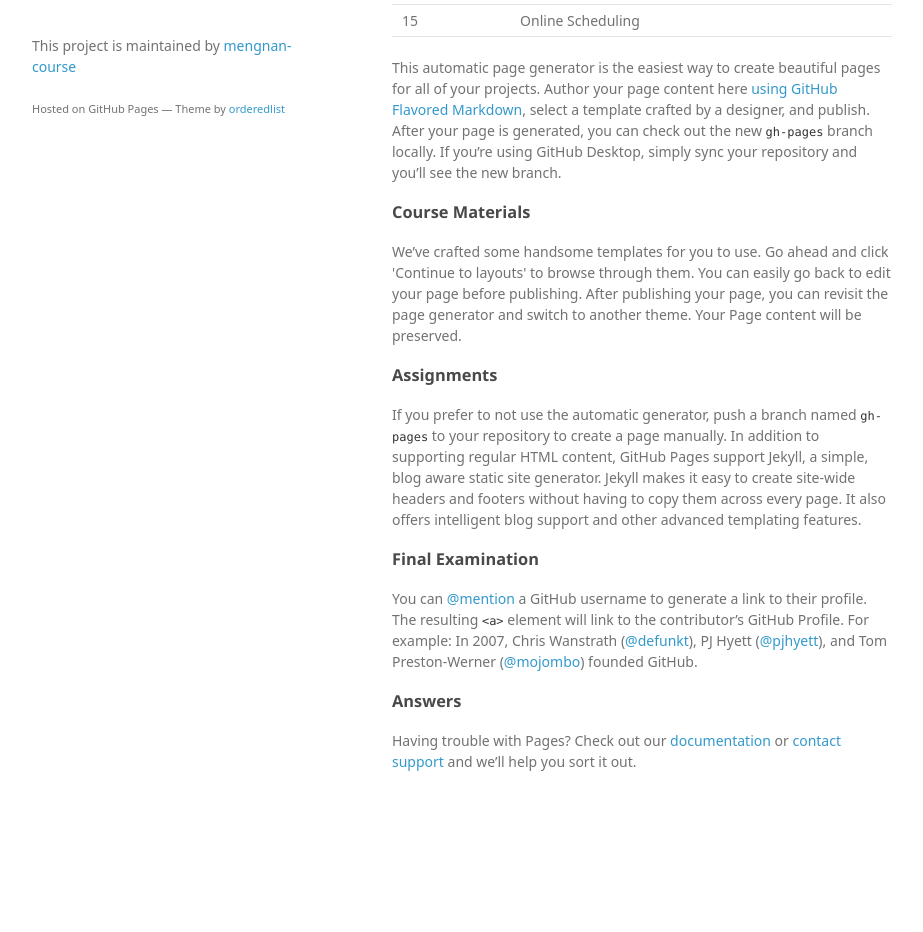
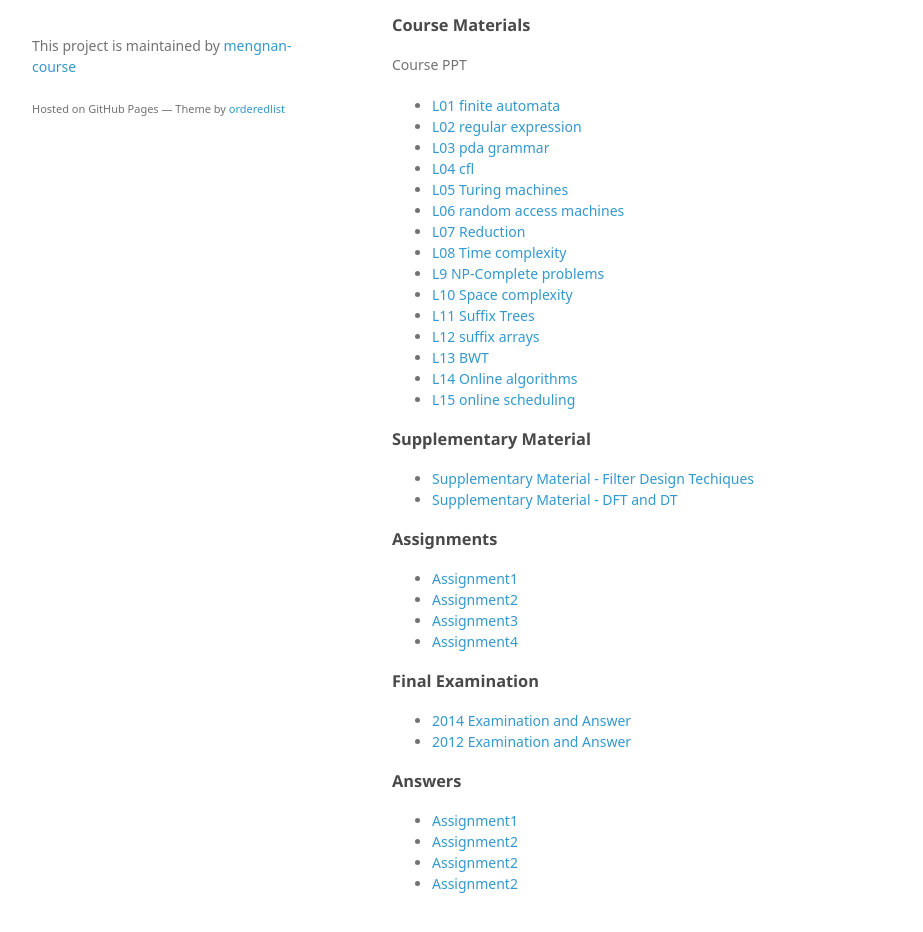
Before and after one commit to mengnan-course/COMP9601-Theory-of-Computation-and-Algorithms-Design-2015, a plain HTML site: page index.html in a window 1280 px wide. Shown: the part 612-1544 px from the top of the page, without its empty margins (178-1101 px from the left). Before the commit the page ends 1454 px from the top, so only its background shows below. Drawn offline with Linux system fonts and the light colour scheme; a web font is replaced by a local one.

```diff
--- a/index.html
+++ b/index.html
@@ -30,8 +30,6 @@
       <section>
         <h3>
 <a id="course-schedule" class="anchor" href="#course-schedule" aria-hidden="true"><span class="octicon octicon-link"></span></a>Course Schedule</h3>
-
-<p>Lecture Slides</p>
 
 <table>
 <thead>
@@ -104,27 +102,64 @@
 </tbody>
 </table>
 
-<p>This automatic page generator is the easiest way to create beautiful pages for all of your projects. Author your page content here <a href="https://guides.github.com/features/mastering-markdown/">using GitHub Flavored Markdown</a>, select a template crafted by a designer, and publish. After your page is generated, you can check out the new <code>gh-pages</code> branch locally. If you’re using GitHub Desktop, simply sync your repository and you’ll see the new branch.</p>
-
 <h3>
 <a id="course-materials" class="anchor" href="#course-materials" aria-hidden="true"><span class="octicon octicon-link"></span></a>Course Materials</h3>
 
-<p>We’ve crafted some handsome templates for you to use. Go ahead and click 'Continue to layouts' to browse through them. You can easily go back to edit your page before publishing. After publishing your page, you can revisit the page generator and switch to another theme. Your Page content will be preserved.</p>
+<p>Course PPT</p>
+
+<ul>
+<li><a href="https://github.com/mengnan-course/ELCE6026-Digital-signal-processing/blob/gh-pages/CourseMaterials/PPT/1-linear%20systems_Sep2015.pdf">L01 finite automata</a></li>
+<li><a href="#layers">L02 regular expression</a></li>
+<li><a href="#conv">L03 pda grammar</a></li>
+<li><a href="#pool">L04 cfl</a></li>
+<li><a href="#norm">L05 Turing machines</a></li>
+<li><a href="#fc">L06 random access machines</a></li>
+<li><a href="#convert">L07 Reduction</a></li>
+<li><a href="#architectures">L08 Time complexity</a></li>
+<li><a href="#layerpat">L9 NP-Complete problems</a></li>
+<li><a href="#layersizepat">L10 Space complexity</a></li>
+<li><a href="#case">L11 Suffix Trees</a></li>
+<li><a href="#comp">L12 suffix arrays</a></li>
+<li><a href="#comp">L13 BWT</a></li>
+<li><a href="#comp">L14 Online algorithms</a></li>
+<li><a href="#comp">L15 online scheduling</a></li>
+</ul>
+
+<h3>
+<a id="supplementary-material" class="anchor" href="#supplementary-material" aria-hidden="true"><span class="octicon octicon-link"></span></a>Supplementary Material</h3>
+
+<ul>
+<li><a href="#case">Supplementary Material - Filter Design Techiques</a></li>
+<li><a href="#comp">Supplementary Material - DFT and DT</a></li>
+</ul>
 
 <h3>
 <a id="assignments" class="anchor" href="#assignments" aria-hidden="true"><span class="octicon octicon-link"></span></a>Assignments</h3>
 
-<p>If you prefer to not use the automatic generator, push a branch named <code>gh-pages</code> to your repository to create a page manually. In addition to supporting regular HTML content, GitHub Pages support Jekyll, a simple, blog aware static site generator. Jekyll makes it easy to create site-wide headers and footers without having to copy them across every page. It also offers intelligent blog support and other advanced templating features.</p>
+<ul>
+<li><a href="#case">Assignment1</a></li>
+<li><a href="#comp">Assignment2</a></li>
+<li><a href="#comp">Assignment3</a></li>
+<li><a href="#comp">Assignment4</a></li>
+</ul>
 
 <h3>
 <a id="final-examination" class="anchor" href="#final-examination" aria-hidden="true"><span class="octicon octicon-link"></span></a>Final Examination</h3>
 
-<p>You can <a href="https://github.com/blog/821" class="user-mention">@mention</a> a GitHub username to generate a link to their profile. The resulting <code>&lt;a&gt;</code> element will link to the contributor’s GitHub Profile. For example: In 2007, Chris Wanstrath (<a href="https://github.com/defunkt" class="user-mention">@defunkt</a>), PJ Hyett (<a href="https://github.com/pjhyett" class="user-mention">@pjhyett</a>), and Tom Preston-Werner (<a href="https://github.com/mojombo" class="user-mention">@mojombo</a>) founded GitHub.</p>
+<ul>
+<li><a href="#case">2014 Examination and Answer</a></li>
+<li><a href="#comp">2012 Examination and Answer</a></li>
+</ul>
 
 <h3>
 <a id="answers" class="anchor" href="#answers" aria-hidden="true"><span class="octicon octicon-link"></span></a>Answers</h3>
 
-<p>Having trouble with Pages? Check out our <a href="https://help.github.com/pages">documentation</a> or <a href="https://github.com/contact">contact support</a> and we’ll help you sort it out.</p>
+<ul>
+<li><a href="#case">Assignment1</a></li>
+<li><a href="#comp">Assignment2</a></li>
+<li><a href="#comp">Assignment2</a></li>
+<li><a href="#comp">Assignment2</a></li>
+</ul>
       </section>
       <footer>
         <p>This project is maintained by <a href="https://github.com/mengnan-course">mengnan-course</a></p>
```
Also changed, not shown: params.json (+1 -1 lines).
